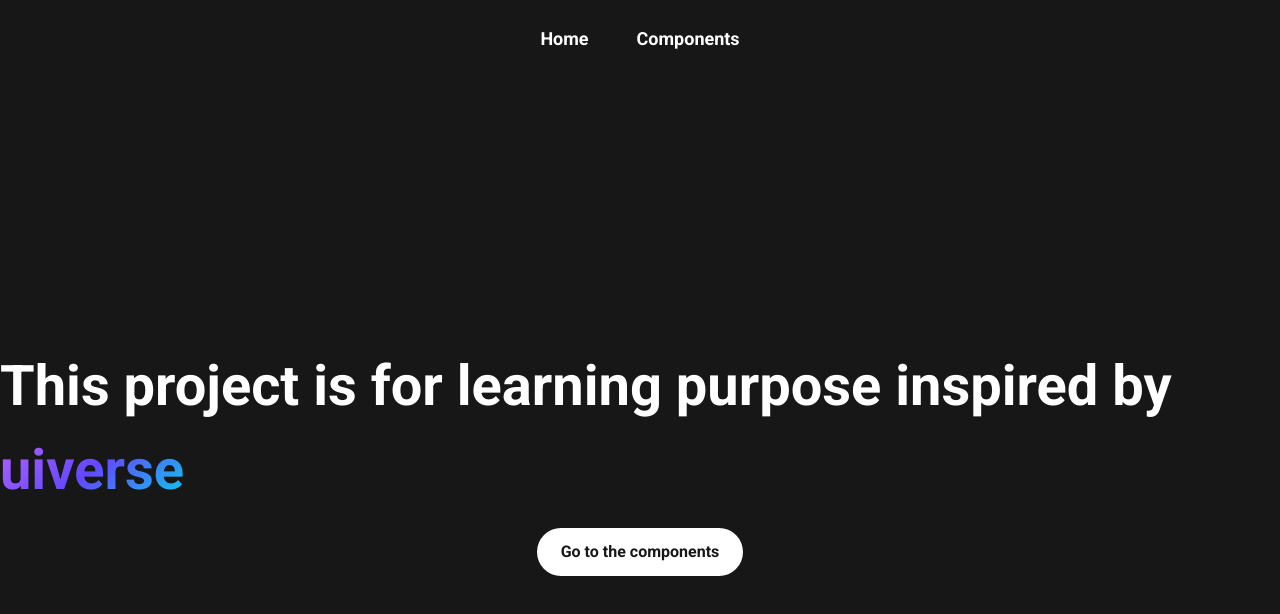
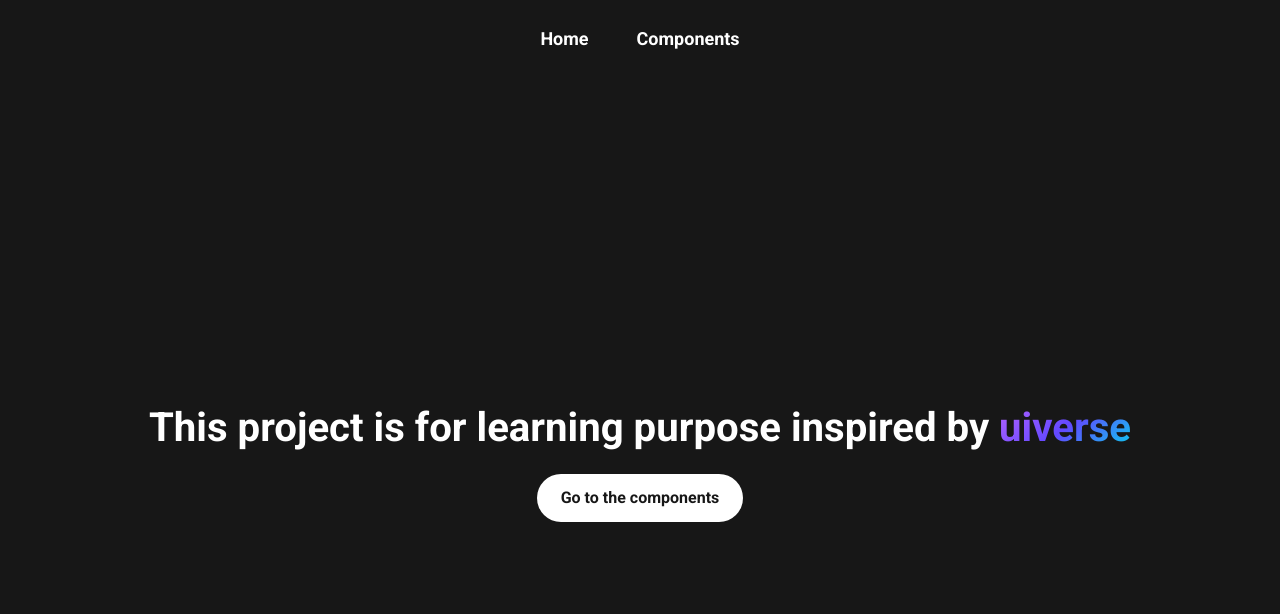
Before and after one commit to arishem51/iuniverse, a React (Vite) app: page / in a window 1280 px wide. Shown: the top 614 px of the page. Built offline with nearby package versions, Linux system fonts and the light colour scheme.

Commit message:
feat: Fluild Typography

```diff
--- a/src/components/Home/HomePage.tsx
+++ b/src/components/Home/HomePage.tsx
@@ -11,7 +11,8 @@
 
 const HeadingText = styled.h1`
   color: var(--color-white);
-  font-size: 56px;
+  font-size: var(--step-3);
+  text-align: center;
 `;
 
 const ButtonLink = styled(Link)`
--- a/src/main.tsx
+++ b/src/main.tsx
@@ -28,7 +28,12 @@
 
   // Automatic generate CSS variables
   ${generateCSSVarColor(COLORS)}
-
+  --step-0: clamp(0.75rem, calc(0.69rem + 0.26vw), 1.00rem);
+  --step-1: clamp(0.90rem, calc(0.75rem + 0.62vw), 1.50rem);
+  --step-2: clamp(1.08rem, calc(0.80rem + 1.21vw), 2.25rem);
+  --step-3: clamp(1.30rem, calc(0.79rem + 2.15vw), 3.38rem);
+  --step-4: clamp(1.56rem, calc(0.70rem + 3.63vw), 5.06rem);
+  --step-5: clamp(1.87rem, calc(0.48rem + 5.93vw), 7.59rem);
 }
 
 /*
@@ -70,6 +75,7 @@
 #root, #__next {
   isolation: isolate;
 }
+
 `;
 
 ReactDOM.createRoot(document.getElementById("root") as HTMLElement).render(
```
